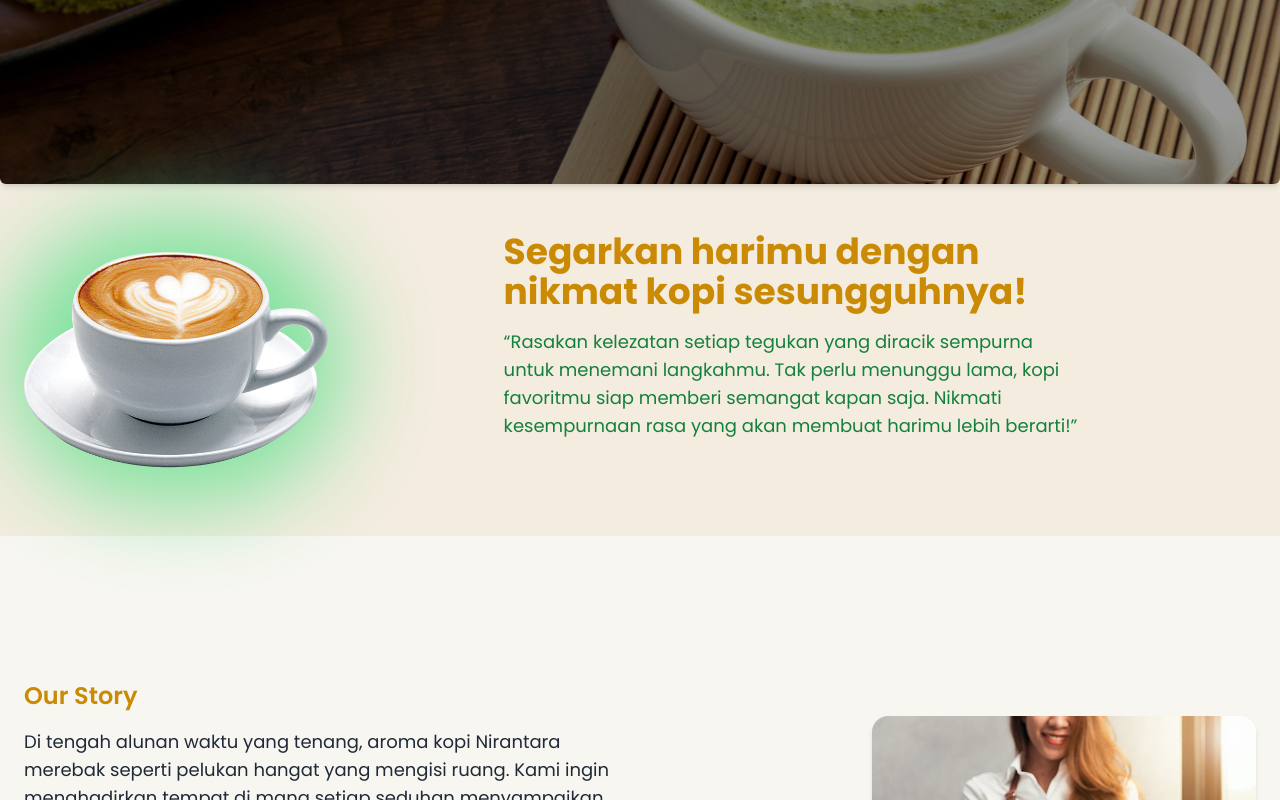
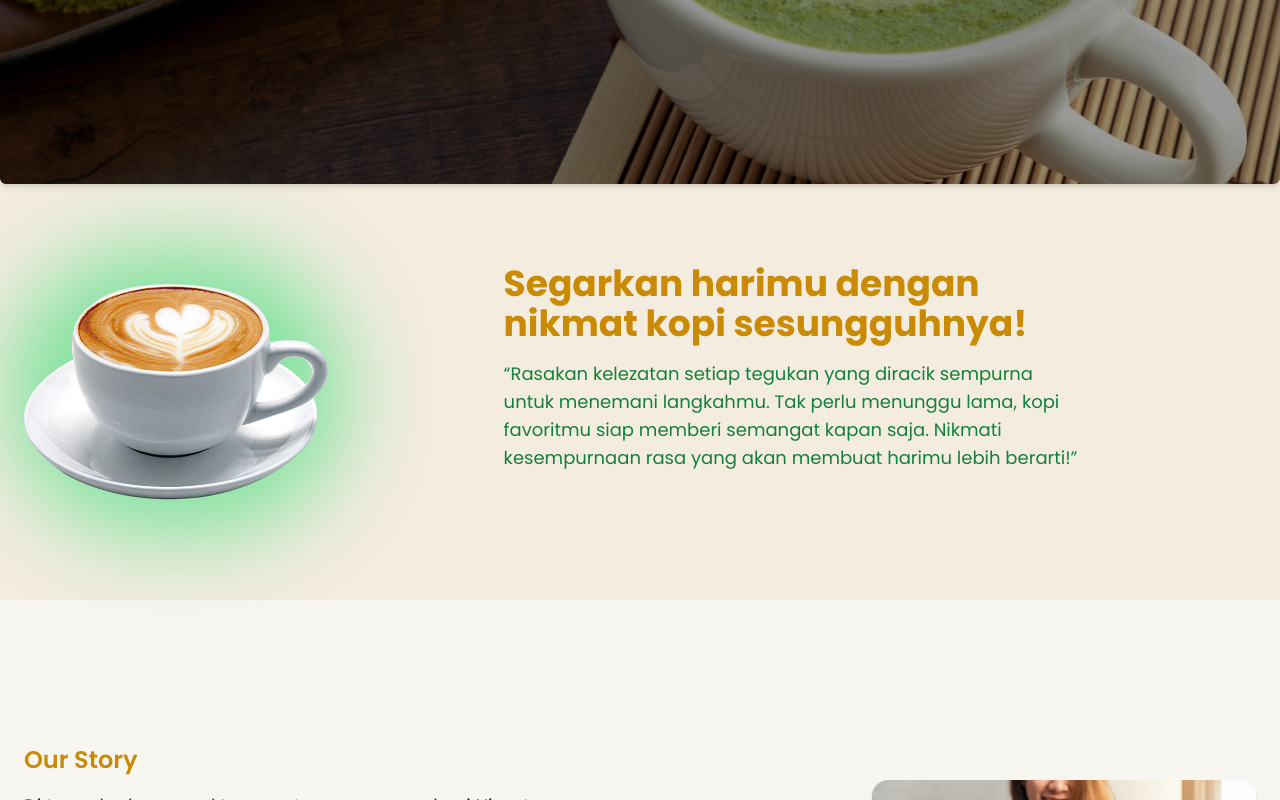
Before and after one commit to Sazhumaa/Nirantara-Coffe-Landing-Page, a website: page index.html in a window 1280 px wide. Shown: the part 528-1328 px from the top of the page. Drawn offline with nearby package versions, Linux system fonts and the light colour scheme.

Commit message:
fixing for deploy

```diff
--- a/index.html
+++ b/index.html
@@ -190,7 +190,7 @@
 </section>
 
   <!-- HOME PART 2 -->
-  <section id="Home" class="px-6 py-12 bg-[#f3ecdf]">
+  <section id="Home" class="px-6 py-20 bg-[#f3ecdf]">
     <div class="flex flex-col md:flex-row items-center md:items-start gap-12 max-w-7xl mx-auto">
       <div class="relative">
         <div class="absolute inset-0 w-full h-full rounded-full bg-green-400 blur-2xl opacity-70 scale-110 z-0"></div>
```
Also changed, not shown: src/index.html (+1 -1 lines).
